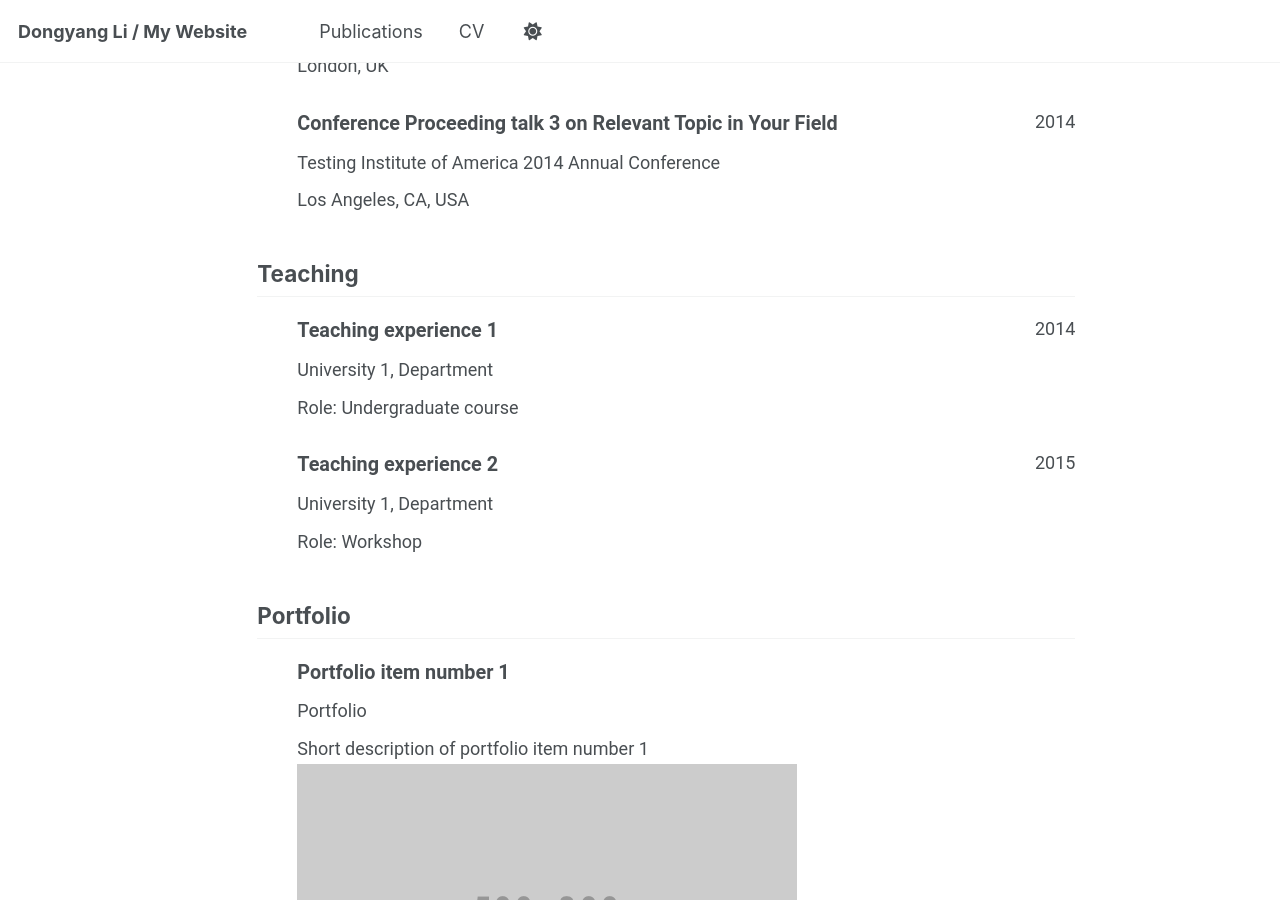
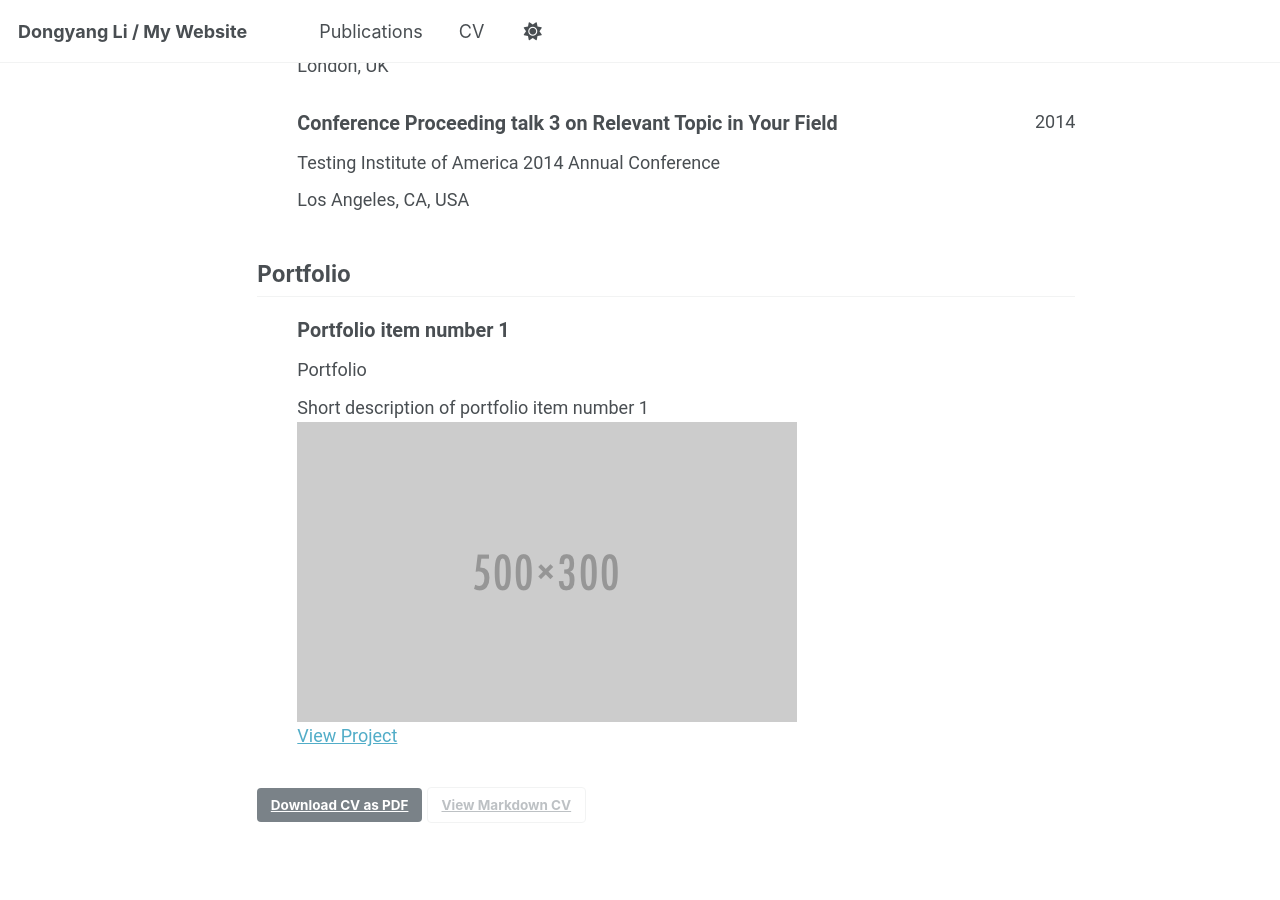
Before and after one commit to LDY911/my-website, a Jekyll site: the page built from _pages/cv-json.md, in a window 1280 px wide and 900 px high, scrolled down 2060 px. Built offline with Jekyll 4.4.1, drawn with Linux system fonts in a browser that asks for light colours; a script that is not in the unit is left out.

Commit message:
Delete teaching experience section from cv.json
Removed teaching experience entries from CV.

```diff
--- a/_data/cv.json
+++ b/_data/cv.json
@@ -115,22 +115,6 @@
       "description": ""
     }
   ],
-  "teaching": [
-    {
-      "course": "Teaching experience 1",
-      "institution": "University 1, Department",
-      "date": "2014-01-01",
-      "role": "Undergraduate course",
-      "description": ""
-    },
-    {
-      "course": "Teaching experience 2",
-      "institution": "University 1, Department",
-      "date": "2015-01-01",
-      "role": "Workshop",
-      "description": ""
-    }
-  ],
   "portfolio": [
     {
       "name": "Portfolio item number 1",
```
